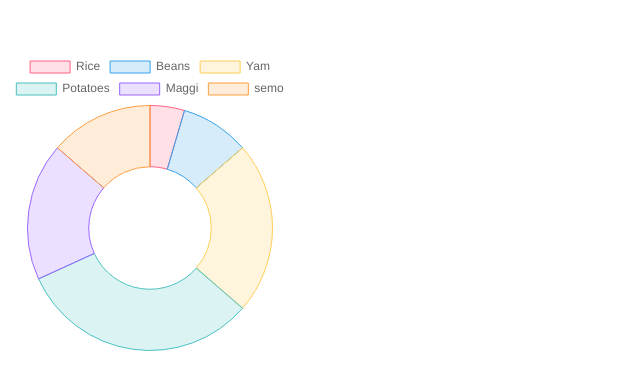
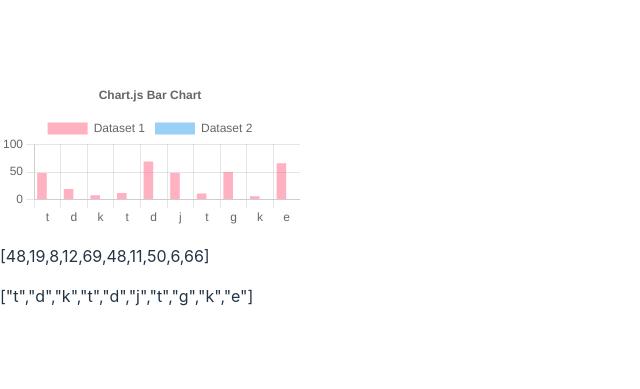
Before and after one commit to Phinatech/React_chart_js, a React (Vite) app: page / in a window 1280 px wide. Shown: the part 199-588 px from the top of the page, without its empty margins (0-640 px from the left). Built offline with nearby package versions, Linux system fonts and the light colour scheme.

Commit message:
updating

```diff
--- a/package.json
+++ b/package.json
@@ -10,6 +10,8 @@
     "preview": "vite preview"
   },
   "dependencies": {
+    "@types/faker": "^5.5.9",
+    "faker": "^5.5.3",
     "react": "^18.2.0",
     "react-chartjs-2": "^5.2.0",
     "react-dom": "^18.2.0",
--- a/src/Graph/Chart.tsx
+++ b/src/Graph/Chart.tsx
@@ -1,11 +1,13 @@
 // import React from 'react'
 
-import { Dough } from "../Page/Doughnut";
+import { Barchat } from "../Page/Barchat";
+// import { Dough } from "../Page/Doughnut";
 
 const Chart = () => {
   return (
     <div>
-      <Dough />
+      {/* <Dough /> */}
+      <Barchat />
     </div>
   );
 };
--- /dev/null
+++ b/src/Page/Barchat.tsx
@@ -0,0 +1,84 @@
+// import React from "react";
+import {
+  Chart as ChartJS,
+  CategoryScale,
+  LinearScale,
+  BarElement,
+  Title,
+  Tooltip,
+  Legend,
+} from "chart.js";
+import { Bar } from "react-chartjs-2";
+
+ChartJS.register(
+  CategoryScale,
+  LinearScale,
+  BarElement,
+  Title,
+  Tooltip,
+  Legend
+);
+
+export const options = {
+  responsive: true,
+  plugins: {
+    legend: {
+      position: "top" as const,
+    },
+    title: {
+      display: true,
+      text: "Chart.js Bar Chart",
+    },
+  },
+};
+
+//cost
+
+const emptyarr1: any[] = [];
+const emptyarr2: any[] = [];
+
+const genRand = (max: any, min: any) => {
+  return Math.floor(Math.random() * (max - min));
+};
+
+//items
+const genAlphabet = "eddfghjkuytrghjklkjh";
+
+Array.from({ length: 10 }, () => {
+  emptyarr1.push({
+    cost: genRand(90, 20),
+  });
+
+  emptyarr2.push({
+    items: genAlphabet[Math.floor(Math.random() * genAlphabet.length)],
+  });
+});
+
+export const data = {
+  labels: emptyarr2.map((el: any) => el.items),
+  datasets: [
+    {
+      label: "Dataset 1",
+      data: emptyarr1.map((el: any) => el.cost),
+      backgroundColor: "rgba(255, 99, 132, 0.5)",
+    },
+    {
+      label: "Dataset 2",
+      //   data: labels.map(() => faker.datatype.number({ min: 0, max: 1000 })),
+      backgroundColor: "rgba(53, 162, 235, 0.5)",
+    },
+  ],
+};
+
+export function Barchat() {
+  return (
+    <div>
+      {" "}
+      <Bar options={options} data={data} />
+      <div>
+        <p>{JSON.stringify(emptyarr1.map((el) => el.cost))}</p>
+        <p>{JSON.stringify(emptyarr2.map((el) => el.items))}</p>
+      </div>
+    </div>
+  );
+}
--- a/src/Routes/Allroutes.tsx
+++ b/src/Routes/Allroutes.tsx
@@ -1,9 +1,15 @@
 import { createBrowserRouter } from "react-router-dom";
 import Chart from "../Graph/Chart";
+import { Barchat } from "../Page/Barchat";
 
 export const element = createBrowserRouter([
   {
     path: "/",
     element: <Chart />,
   },
+
+  {
+    path: "/bar",
+    element: <Barchat />,
+  },
 ]);
```
Also changed, not shown: 1 other file (tests, documents, lock files or other folders).
